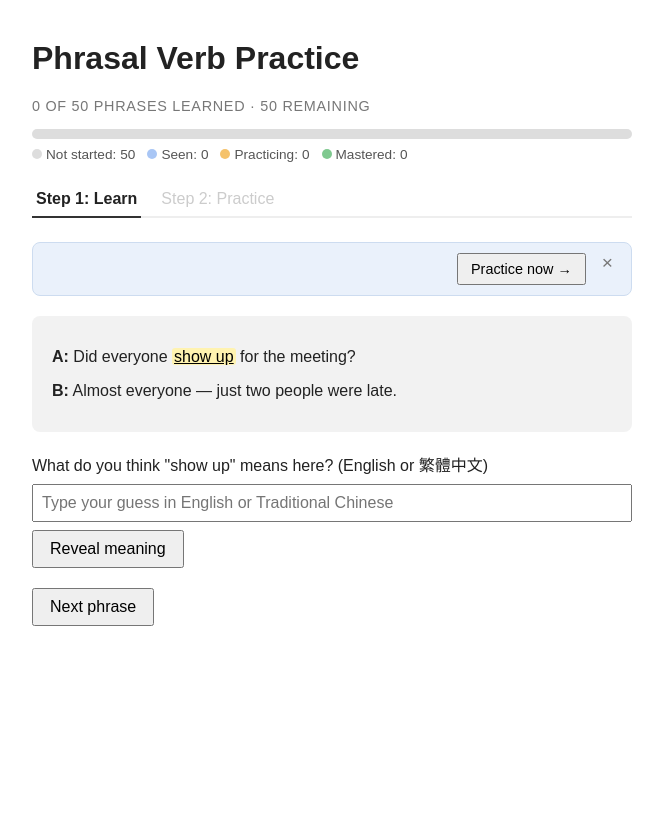
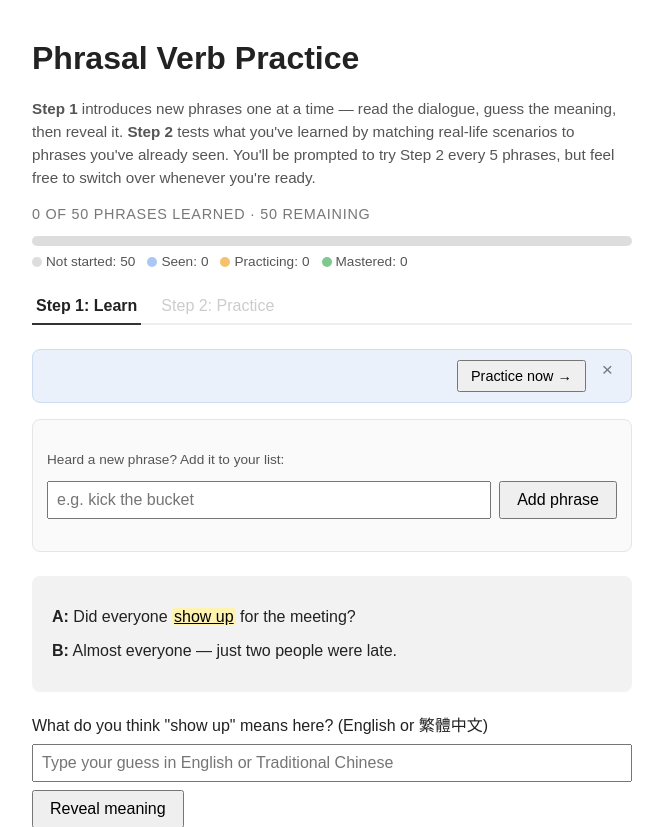
Before and after one commit to georgewelvaert11-lgtm/Project1, a Flask app: page / in a window 1280 px wide. Shown: the top 827 px of the page, without its empty margins (308-971 px from the left). Before the commit the page ends 626 px from the top, so only its background shows below. Run offline with Flask 3, Linux system fonts and the light colour scheme; data that the repository does not hold is empty.

Commit message:
Let students add their own phrases, and clarify the Step 1/2 flow
Add a "Heard a new phrase? Add it to your list" input, always visible
regardless of which step is active. Claude generates the meaning,
Traditional Chinese translation, and an example dialogue on the spot;
the phrase is stored in a new custom_phrases table and merged live
with the curated bank everywhere (Step 1 rotation, Step 2 practice,
progress tracking). Duplicate phrases (case-insensitive, against
both curated and custom entries) are rejected. Newly added phrases
drop into the normal guess-first Step 1 flow rather than immediately
revealing the answer, consistent with the app's existing pedagogy.

This required refactoring PHRASES/PHRASES_BY_ID (previously static
globals) into get_all_phrases()/get_all_phrases_by_id() helpers used
throughout, since the phrase set can now grow at runtime.

Also add a short intro paragraph explaining Step 1 vs Step 2's
purpose and when to move between them, addressing the "how do I know
what to do" gap the nav tabs alone didn't answer.

Co-Authored-By: Claude Sonnet 5 <noreply@anthropic.com>

```diff
--- a/backend/app.py
+++ b/backend/app.py
@@ -1,5 +1,7 @@
+import json
 import os
 import random
+import re
 import sqlite3
 from datetime import datetime, timezone
 
@@ -521,8 +523,6 @@ PHRASES = [
     },
 ]
 
-PHRASES_BY_ID = {p["id"]: p for p in PHRASES}
-
 
 def get_db():
     conn = sqlite3.connect(DB_PATH)
@@ -543,7 +543,83 @@ def get_db():
         )
         """
     )
+    conn.execute(
+        """
+        CREATE TABLE IF NOT EXISTS custom_phrases (
+            id TEXT PRIMARY KEY,
+            phrase TEXT NOT NULL,
+            meaning TEXT NOT NULL,
+            meaning_zh TEXT NOT NULL,
+            dialogue TEXT NOT NULL,
+            added_at TEXT NOT NULL
+        )
+        """
+    )
     return conn
+
+
+def slugify(text):
+    slug = re.sub(r"[^a-z0-9]+", "_", text.strip().lower()).strip("_")
+    return slug or "phrase"
+
+
+def get_custom_phrases():
+    conn = get_db()
+    try:
+        rows = conn.execute(
+            "SELECT id, phrase, meaning, meaning_zh, dialogue FROM custom_phrases"
+        ).fetchall()
+    finally:
+        conn.close()
+    return [
+        {
+            "id": row[0],
+            "phrase": row[1],
+            "meaning": row[2],
+            "meaning_zh": row[3],
+            "dialogue": json.loads(row[4]),
+        }
+        for row in rows
+    ]
+
+
+def add_custom_phrase(phrase, meaning, meaning_zh, dialogue):
+    existing_ids = {p["id"] for p in get_all_phrases()}
+    base_id = slugify(phrase)
+    phrase_id = base_id
+    suffix = 2
+    while phrase_id in existing_ids:
+        phrase_id = f"{base_id}_{suffix}"
+        suffix += 1
+
+    conn = get_db()
+    try:
+        conn.execute(
+            """
+            INSERT INTO custom_phrases (id, phrase, meaning, meaning_zh, dialogue, added_at)
+            VALUES (?, ?, ?, ?, ?, ?)
+            """,
+            (phrase_id, phrase, meaning, meaning_zh, json.dumps(dialogue), datetime.now(timezone.utc).isoformat()),
+        )
+        conn.commit()
+    finally:
+        conn.close()
+
+    return {
+        "id": phrase_id,
+        "phrase": phrase,
+        "meaning": meaning,
+        "meaning_zh": meaning_zh,
+        "dialogue": dialogue,
+    }
+
+
+def get_all_phrases():
+    return PHRASES + get_custom_phrases()
+
+
+def get_all_phrases_by_id():
+    return {p["id"]: p for p in get_all_phrases()}
 
 
 def get_seen_ids():
@@ -552,7 +628,8 @@ def get_seen_ids():
         rows = conn.execute("SELECT phrase_id FROM seen_phrases").fetchall()
     finally:
         conn.close()
-    return [row[0] for row in rows if row[0] in PHRASES_BY_ID]
+    valid_ids = get_all_phrases_by_id()
+    return [row[0] for row in rows if row[0] in valid_ids]
 
 
 def mark_seen(phrase_id):
@@ -610,10 +687,11 @@ def weighted_target_choice(seen_ids, results):
 
 
 def compute_progress_summary():
+    total = len(get_all_phrases())
     seen_ids = set(get_seen_ids())
     results = get_results()
 
-    not_started = len(PHRASES) - len(seen_ids)
+    not_started = total - len(seen_ids)
     seen_untested = 0
     practicing = 0
     mastered = 0
@@ -628,7 +706,7 @@ def compute_progress_summary():
             practicing += 1
 
     return {
-        "total": len(PHRASES),
+        "total": total,
         "not_started": not_started,
         "seen_untested": seen_untested,
         "practicing": practicing,
@@ -659,7 +737,7 @@ def ask_claude(prompt, max_tokens=150):
 def index():
     return render_template(
         "index.html",
-        phrases=PHRASES,
+        phrases=get_all_phrases(),
         seen_ids=get_seen_ids(),
         progress_summary=compute_progress_summary(),
     )
@@ -675,17 +753,66 @@ def progress_seen():
     data = request.get_json(silent=True) or {}
     phrase_id = data.get("phrase_id")
 
-    if phrase_id not in PHRASES_BY_ID:
+    if phrase_id not in get_all_phrases_by_id():
         return jsonify({"error": "Unknown phrase id."}), 400
 
     mark_seen(phrase_id)
     return jsonify({"seen_ids": get_seen_ids()})
 
 
+@app.route("/api/phrases/add", methods=["POST"])
+def add_phrase():
+    data = request.get_json(silent=True) or {}
+    phrase_text = (data.get("phrase") or "").strip()
+
+    if not phrase_text:
+        return jsonify({"error": "Please enter a phrase."}), 400
+    if len(phrase_text) > 60:
+        return jsonify({"error": "That phrase is too long."}), 400
+
+    existing = get_all_phrases()
+    if any(p["phrase"].lower() == phrase_text.lower() for p in existing):
+        return jsonify({"error": "That phrase is already in the library."}), 400
+
+    prompt = (
+        f"A Mandarin-speaking English learner wants to add the phrase or expression "
+        f"'{phrase_text}' to their study list. Provide:\n"
+        f"1. A concise, clear meaning/definition in English (one sentence).\n"
+        f"2. A natural Traditional Chinese (繁體中文) translation of that meaning.\n"
+        f"3. A short two-line example dialogue (one line for speaker A, one for speaker "
+        f"B) that naturally uses the exact phrase '{phrase_text}' unchanged, in its base "
+        f"form - do not conjugate, inflect, or change its tense in any way.\n"
+        f"Reply with ONLY a JSON object with keys 'meaning', 'meaning_zh', and 'dialogue' "
+        f"(dialogue as an array of exactly two [speaker, line] pairs, speaker being 'A' "
+        f"or 'B'). No markdown code fences, no other text."
+    )
+
+    text, error = ask_claude(prompt, max_tokens=400)
+    if error:
+        return error
+
+    cleaned = text.strip().strip("`").strip()
+    if cleaned.startswith("json"):
+        cleaned = cleaned[4:].strip()
+
+    try:
+        content = json.loads(cleaned)
+        meaning = content["meaning"]
+        meaning_zh = content["meaning_zh"]
+        dialogue = content["dialogue"]
+        assert isinstance(dialogue, list) and len(dialogue) == 2
+    except Exception:
+        return jsonify({"error": "Couldn't generate content for that phrase - try rephrasing it."}), 502
+
+    new_phrase = add_custom_phrase(phrase_text, meaning, meaning_zh, dialogue)
+
+    return jsonify({"phrase": new_phrase})
+
+
 @app.route("/api/phrase/explain", methods=["POST"])
 def phrase_explain():
     data = request.get_json(silent=True) or {}
-    phrase = PHRASES_BY_ID.get(data.get("phrase_id"))
+    phrase = get_all_phrases_by_id().get(data.get("phrase_id"))
     if not phrase:
         return jsonify({"error": "Unknown phrase id."}), 400
 
@@ -709,7 +836,7 @@ def phrase_explain():
 @app.route("/api/phrase/example", methods=["POST"])
 def phrase_example():
     data = request.get_json(silent=True) or {}
-    phrase = PHRASES_BY_ID.get(data.get("phrase_id"))
+    phrase = get_all_phrases_by_id().get(data.get("phrase_id"))
     if not phrase:
         return jsonify({"error": "Unknown phrase id."}), 400
 
@@ -735,12 +862,13 @@ def phrase_example():
 @app.route("/api/discrimination/new", methods=["POST"])
 def discrimination_new():
     seen_ids = get_seen_ids()
+    all_phrases_by_id = get_all_phrases_by_id()
 
     if len(seen_ids) < 2:
         return jsonify({"error": "Not enough phrases learned yet."}), 400
 
     target_id = weighted_target_choice(seen_ids, get_results())
-    target = PHRASES_BY_ID[target_id]
+    target = all_phrases_by_id[target_id]
 
     prompt = (
         f"Write one short, natural sentence or two-sentence scenario (under 30 words) "
@@ -768,7 +896,7 @@ def discrimination_new():
     option_ids = distractors + [target_id]
     random.shuffle(option_ids)
 
-    options = [{"id": i, "phrase": PHRASES_BY_ID[i]["phrase"]} for i in option_ids]
+    options = [{"id": i, "phrase": all_phrases_by_id[i]["phrase"]} for i in option_ids]
 
     return jsonify({"sentence": sentence, "options": options})
 
@@ -782,7 +910,7 @@ def discrimination_check():
     if not target_id:
         return jsonify({"error": "No active round - start a new one."}), 400
 
-    target = PHRASES_BY_ID[target_id]
+    target = get_all_phrases_by_id()[target_id]
     correct = selected_id == target_id
     record_result(target_id, correct)
 
--- a/backend/static/script.js
+++ b/backend/static/script.js
@@ -234,6 +234,47 @@ updateProgress();
 renderPhrase(pickRandomUnseenPhrase());
 showStep(1);
 
+// ---- Add a new phrase to the library ----
+
+const addPhraseForm = document.getElementById("add-phrase-form");
+const newPhraseInput = document.getElementById("new-phrase-input");
+const addPhraseError = document.getElementById("add-phrase-error");
+
+addPhraseForm.addEventListener("submit", async (event) => {
+    event.preventDefault();
+    const phraseText = newPhraseInput.value.trim();
+    if (!phraseText) return;
+
+    addPhraseError.classList.add("hidden");
+    const submitBtn = addPhraseForm.querySelector("button");
+    submitBtn.disabled = true;
+    submitBtn.textContent = "Adding...";
+
+    const response = await fetch("/api/phrases/add", {
+        method: "POST",
+        headers: { "Content-Type": "application/json" },
+        body: JSON.stringify({ phrase: phraseText }),
+    });
+    const data = await response.json();
+
+    submitBtn.disabled = false;
+    submitBtn.textContent = "Add phrase";
+
+    if (data.error) {
+        addPhraseError.textContent = data.error;
+        addPhraseError.classList.remove("hidden");
+        return;
+    }
+
+    PHRASES.push(data.phrase);
+    updateProgress();
+    refreshProgressTracker();
+    newPhraseInput.value = "";
+
+    showStep(1);
+    renderPhrase(data.phrase);
+});
+
 // ---- Step 2: match a scenario sentence to a learned phrase ----
 
 const discSentence = document.getElementById("discrimination-sentence");
--- a/backend/static/style.css
+++ b/backend/static/style.css
@@ -4,6 +4,13 @@ body {
     margin: 40px auto;
     padding: 0 20px;
     color: #222;
+}
+
+.intro {
+    color: #555;
+    font-size: 0.95rem;
+    line-height: 1.5;
+    margin-bottom: 16px;
 }
 
 .dialogue {
@@ -244,3 +251,32 @@ button {
     padding: 0 4px;
     color: #777;
 }
+
+#add-phrase {
+    margin-bottom: 24px;
+    padding: 12px 14px;
+    background: #fafafa;
+    border: 1px solid #e5e5e5;
+    border-radius: 8px;
+}
+
+#add-phrase label {
+    font-size: 0.85rem;
+    color: #555;
+}
+
+.add-phrase-row {
+    display: flex;
+    gap: 8px;
+    margin-top: 6px;
+}
+
+.add-phrase-row input[type="text"] {
+    flex: 1;
+}
+
+.add-phrase-error {
+    color: #a33;
+    font-size: 0.9rem;
+    margin-top: 8px;
+}
--- a/backend/templates/index.html
+++ b/backend/templates/index.html
@@ -7,6 +7,14 @@
 </head>
 <body>
     <h1>Phrasal Verb Practice</h1>
+
+    <p class="intro">
+        <strong>Step 1</strong> introduces new phrases one at a time — read the dialogue,
+        guess the meaning, then reveal it. <strong>Step 2</strong> tests what you've
+        learned by matching real-life scenarios to phrases you've already seen. You'll be
+        prompted to try Step 2 every 5 phrases, but feel free to switch over whenever
+        you're ready.
+    </p>
 
     <p id="overall-progress"></p>
 
@@ -34,6 +42,17 @@
         <span id="step2-nudge-text"></span>
         <button id="step2-nudge-go-btn" type="button">Practice now →</button>
         <button id="step2-nudge-dismiss-btn" type="button" aria-label="Dismiss">×</button>
+    </div>
+
+    <div id="add-phrase">
+        <form id="add-phrase-form">
+            <label for="new-phrase-input">Heard a new phrase? Add it to your list:</label>
+            <div class="add-phrase-row">
+                <input type="text" id="new-phrase-input" autocomplete="off" placeholder="e.g. kick the bucket" maxlength="60" required>
+                <button type="submit">Add phrase</button>
+            </div>
+        </form>
+        <div id="add-phrase-error" class="add-phrase-error hidden"></div>
     </div>
 
     <div id="step1">
```
